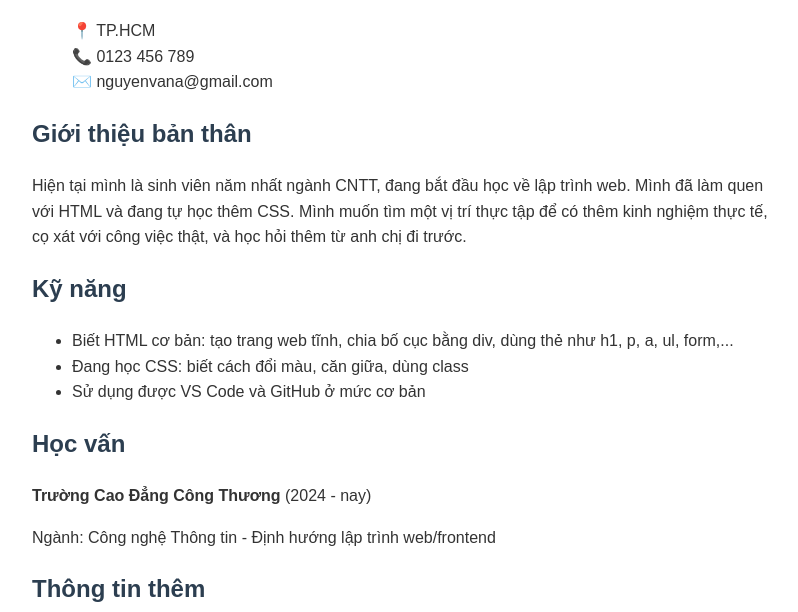
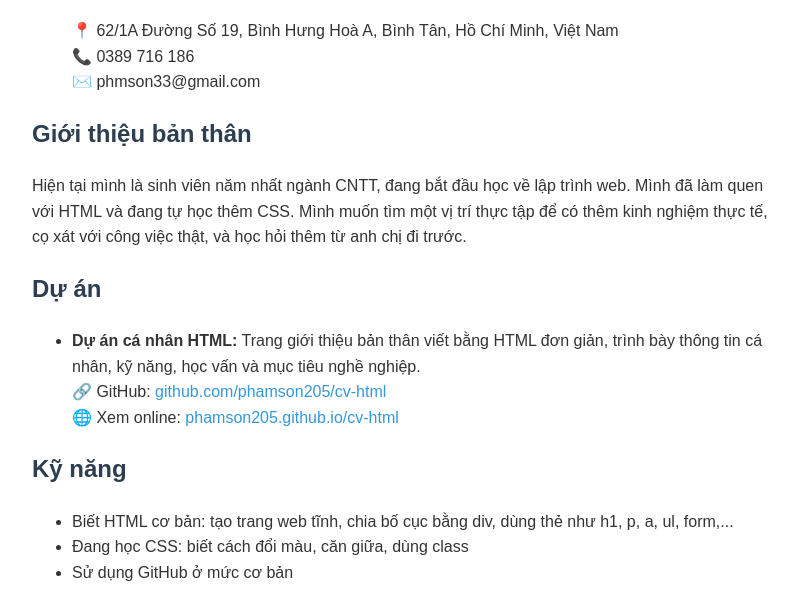
Before and after one commit to Phamson205/cvthuctap, a plain HTML site: page CVthuctap.html.html in a window 1280 px wide. Shown: the part 126-738 px from the top of the page, without its empty margins (233-1031 px from the left). Drawn offline with Linux system fonts and the light colour scheme.

Commit message:
Update CVthuctap.html.html

```diff
--- a/CVthuctap.html.html
+++ b/CVthuctap.html.html
@@ -26,20 +26,30 @@
   <h1>Phạm Thái Sơn</h1>
   <p>
     <ul>
-        📍 TP.HCM <br>
-        📞 0123 456 789 <br>
-        ✉️ nguyenvana@gmail.com
+        📍 62/1A Đường Số 19, Bình Hưng Hoà A, Bình Tân, Hồ Chí Minh, Việt Nam  <br>
+        📞 0389 716 186 <br>
+        ✉️ phmson33@gmail.com
     </ul>
   </p>
 
   <h2>Giới thiệu bản thân</h2>
   <p>Hiện tại mình là sinh viên năm nhất ngành CNTT, đang bắt đầu học về lập trình web. Mình đã làm quen với HTML và đang tự học thêm CSS. Mình muốn tìm một vị trí thực tập để có thêm kinh nghiệm thực tế, cọ xát với công việc thật, và học hỏi thêm từ anh chị đi trước.</p>
 
+  <h2>Dự án</h2>
+<ul>
+  <li>
+    <strong>Dự án cá nhân HTML:</strong>
+    Trang giới thiệu bản thân viết bằng HTML đơn giản, trình bày thông tin cá nhân, kỹ năng, học vấn và mục tiêu nghề nghiệp.
+    <br>🔗 GitHub: <a href="https://github.com/phamson205/cv-html" target="_blank">github.com/phamson205/cv-html</a>
+    <br>🌐 Xem online: <a href="https://phamson205.github.io/cv-html/" target="_blank">phamson205.github.io/cv-html</a>
+  </li>
+</ul>
+
   <h2>Kỹ năng</h2>
   <ul>
     <li>Biết HTML cơ bản: tạo trang web tĩnh, chia bố cục bằng div, dùng thẻ như h1, p, a, ul, form,...</li>
     <li>Đang học CSS: biết cách đổi màu, căn giữa, dùng class</li>
-    <li>Sử dụng được VS Code và GitHub ở mức cơ bản</li>
+    <li>Sử dụng GitHub ở mức cơ bản</li>
   </ul>
 
   <h2>Học vấn</h2>
```
